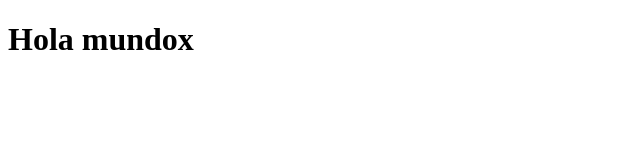
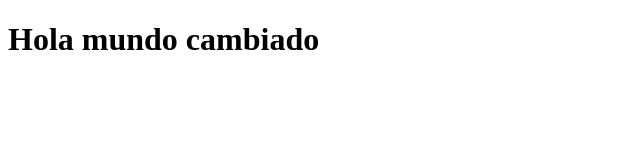
Before and after one commit to MatiasCortese/vercel-public-directory, a plain HTML site: page public/index.html in a window 1280 px wide. Shown: the whole page, without its empty margins (0-640 px from the left). Drawn offline with Linux system fonts and the light colour scheme.

Commit message:
2do commit

```diff
--- a/public/index.html
+++ b/public/index.html
@@ -7,6 +7,6 @@
     <script src="index.js" ></script>
 </head>
 <body>
-    <h1>Hola mundox</h1>
+    <h1>Hola mundo cambiado</h1>
 </body>
 </html>
```
